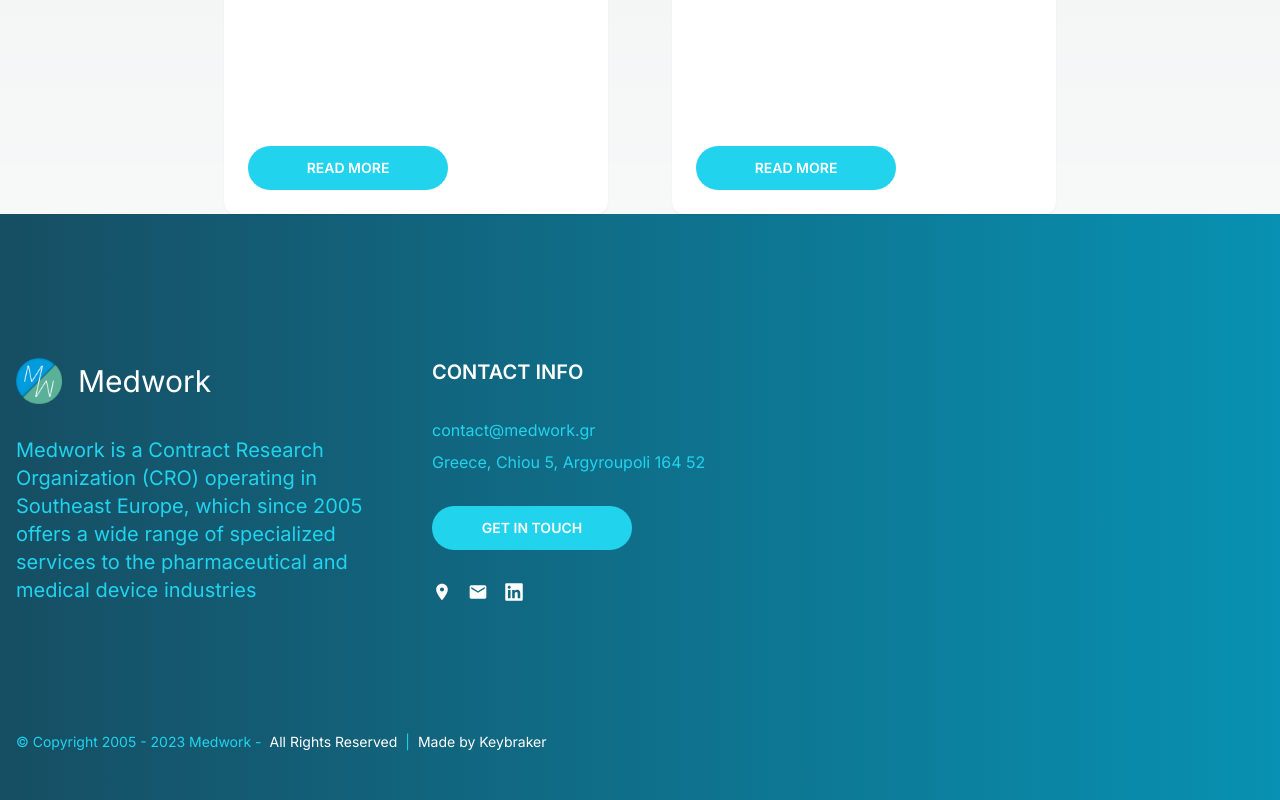
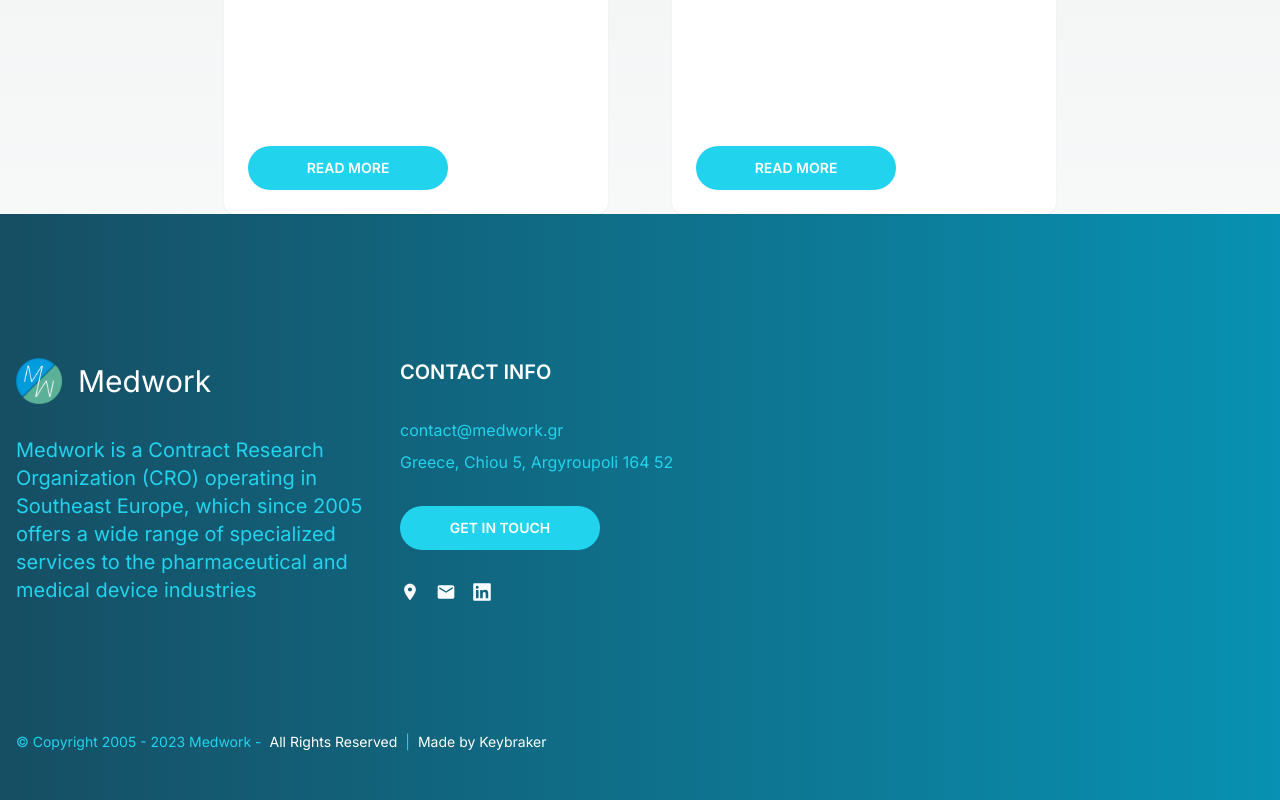
Before and after one commit to Medwork-CRO/webpage, a Next.js app: page / in a window 1280 px wide. Shown: the part 2268-3068 px from the top of the page. Built offline with nearby package versions, Linux system fonts and the light colour scheme.

Commit message:
Update deploy on main push

```diff
--- a/src/components/Footer.tsx
+++ b/src/components/Footer.tsx
@@ -73,11 +73,11 @@
   );
 }
 
-export default function CustomFooter() {
+export default function Footer() {
   return (
     <footer className={`${inter.variable} font-sans flex justify-center p-6 xs:p-4 w-full bg-gradient-to-l from-cyan-600 to-cyan-900`}>
       <div className="flex flex-col items-start w-full max-w-[86em]">
-        <div className="flex flex-col xs:flex-row justify-around py-32 gap-8">
+        <div className="flex flex-col xs:flex-row py-32">
           <div className="flex flex-col gap-8">
             <Logo color="text-white" />
             <span className={"whitespace-pre-line text-xl text-left text-cyan-400 max-w-sm"}>
--- a/src/components/Header.tsx
+++ b/src/components/Header.tsx
@@ -59,7 +59,7 @@
   },
 ];
 
-export default function CustomHeader() {
+export default function Header() {
   const [isOpen, setIsOpen] = useState(false);
 
   return (
--- a/src/pages/index.tsx
+++ b/src/pages/index.tsx
@@ -1,12 +1,10 @@
-import CompanyInfo from "@/components/companyInfo";
-import Services from "@/components/services";
 import CategoryTitle from "@/components/CategoryTitle";
+import Footer from "@/components/Footer";
+import Header from "@/components/Header";
 import Head from "next/head";
 import Image from "next/image";
 import Carousel from "../components/Carousel";
-import { FaAngleDown } from "@react-icons/all-files/fa/FaAngleDown";
-import CustomFooter from "@/components/Footer";
-import CustomHeader from "@/components/Header";
+import Services from "@/components/services";
 
 const images = [
   "https://placehold.co/480x300?font=roboto&text=Slide+1",
@@ -43,7 +41,7 @@
           content="https://avatars.githubusercontent.com/u/23459466?v=4"
         />
       </Head>
-      <CustomHeader />
+      <Header />
       <main className="flex flex-col justify-center gap-4 place-self-center">
         <Carousel loop>
           {images.map((src, i) => {
@@ -79,7 +77,7 @@
         <CategoryTitle title={"CORE SERVICES"} />
         <Services />
       </main >
-      <CustomFooter />
+      <Footer />
     </div >
   );
 }
```
